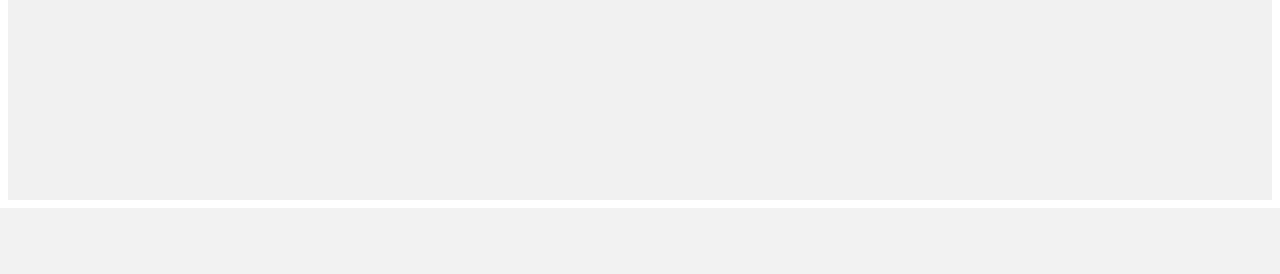
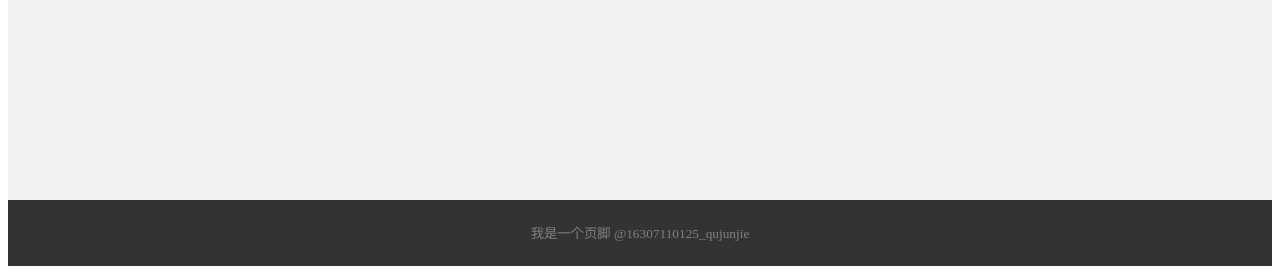
Before and after one commit to DamiDdd/SOFT130002_PJ, a PHP site: page / in a window 1280 px wide. Shown: the part 1370-1644 px from the top of the page. Before the commit the page ends 1578 px from the top, so only its background shows below. Run offline with PHP 8.4, Linux system fonts and the light colour scheme.

Commit message:
footer finish

```diff
--- a/travelGallery/browser.html
+++ b/travelGallery/browser.html
@@ -23,5 +23,6 @@
             </div>
         </ul>
     </div>
+    <div class="footer"><p>我是一个页脚 @16307110125_qujunjie</p></div>
 </body>
 </html>
--- a/travelGallery/css/styles.css
+++ b/travelGallery/css/styles.css
@@ -1,3 +1,4 @@
+/*顶部导航栏*/
 .logo{
     width: 35px;
     height: 35px;
@@ -70,3 +71,11 @@
     background-color: #f1f1f1;
     height: 1500px;
 }
+
+.footer{
+    background-color: #333333;
+    padding:10px;
+    text-align: center;
+    font-size: smaller;
+    color: grey;
+}
--- a/travelGallery/favorate.html
+++ b/travelGallery/favorate.html
@@ -23,5 +23,6 @@
             </div>
         </ul>
     </div>
+    <div class="footer"><p>我是一个页脚 @16307110125_qujunjie</p></div>
 </body>
 </html>
--- a/travelGallery/index.html
+++ b/travelGallery/index.html
@@ -26,6 +26,6 @@
     <div class="mainContainer">
         <h3>testtesttesttesttesttesttesttesttesttesttesttest</h3>
     </div>
-    <div class="footer"></div>
+    <div class="footer"><p>我是一个页脚 @16307110125_qujunjie</p></div>
 </body>
 </html>
--- a/travelGallery/login.html
+++ b/travelGallery/login.html
@@ -43,5 +43,6 @@
 <!--            </div>-->
 <!--        </div>-->
 <!--    </div>-->
+    <div class="footer"><p>我是一个页脚 @16307110125_qujunjie</p></div>
 </body>
 </html>
--- a/travelGallery/personal.html
+++ b/travelGallery/personal.html
@@ -23,5 +23,6 @@
             </div>
         </ul>
     </div>
+    <div class="footer"><p>我是一个页脚 @16307110125_qujunjie</p></div>
 </body>
 </html>
--- a/travelGallery/photo.html
+++ b/travelGallery/photo.html
@@ -23,5 +23,6 @@
             </div>
         </ul>
     </div>
+    <div class="footer"><p>我是一个页脚 @16307110125_qujunjie</p></div>
 </body>
 </html>
--- a/travelGallery/search.html
+++ b/travelGallery/search.html
@@ -23,5 +23,6 @@
             </div>
         </ul>
     </div>
+    <div class="footer"><p>我是一个页脚 @16307110125_qujunjie</p></div>
 </body>
 </html>
--- a/travelGallery/upload.html
+++ b/travelGallery/upload.html
@@ -23,5 +23,6 @@
             </div>
         </ul>
     </div>
+    <div class="footer"><p>我是一个页脚 @16307110125_qujunjie</p></div>
 </body>
 </html>
```
